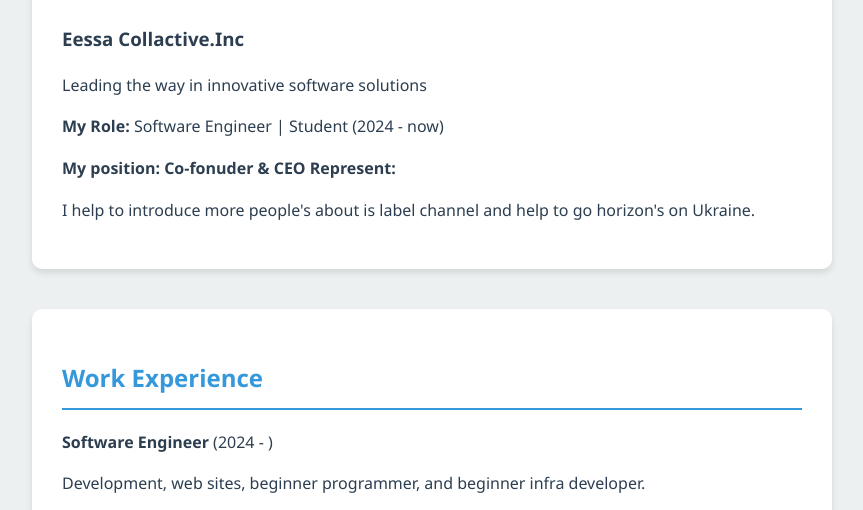
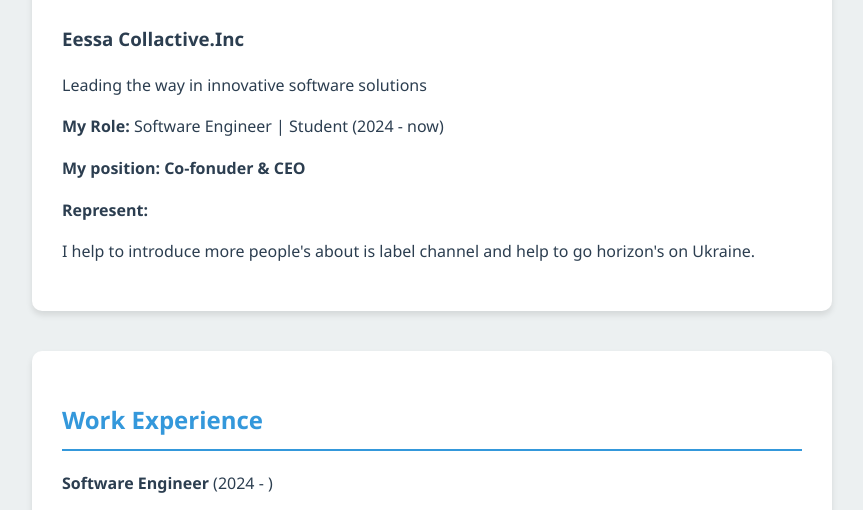
Before and after one commit to cousyes/cousyes.github.io, a plain HTML site: page index.html in a window 1280 px wide. Shown: the part 910-1420 px from the top of the page, without its empty margins (208-1071 px from the left). Drawn offline with Linux system fonts and the light colour scheme.

Commit message:
index.html

```diff
--- a/index.html
+++ b/index.html
@@ -221,7 +221,8 @@
 
                 <strong> My position: Co-fonuder & CEO </strong>
 
-             <strong>Represent:</strong>
+             <strong> <p> Represent: </p> </strong>
+
                 <p> I help to introduce more people's about is label channel and help to go horizon's on Ukraine.</p>
 
             </section>
```
